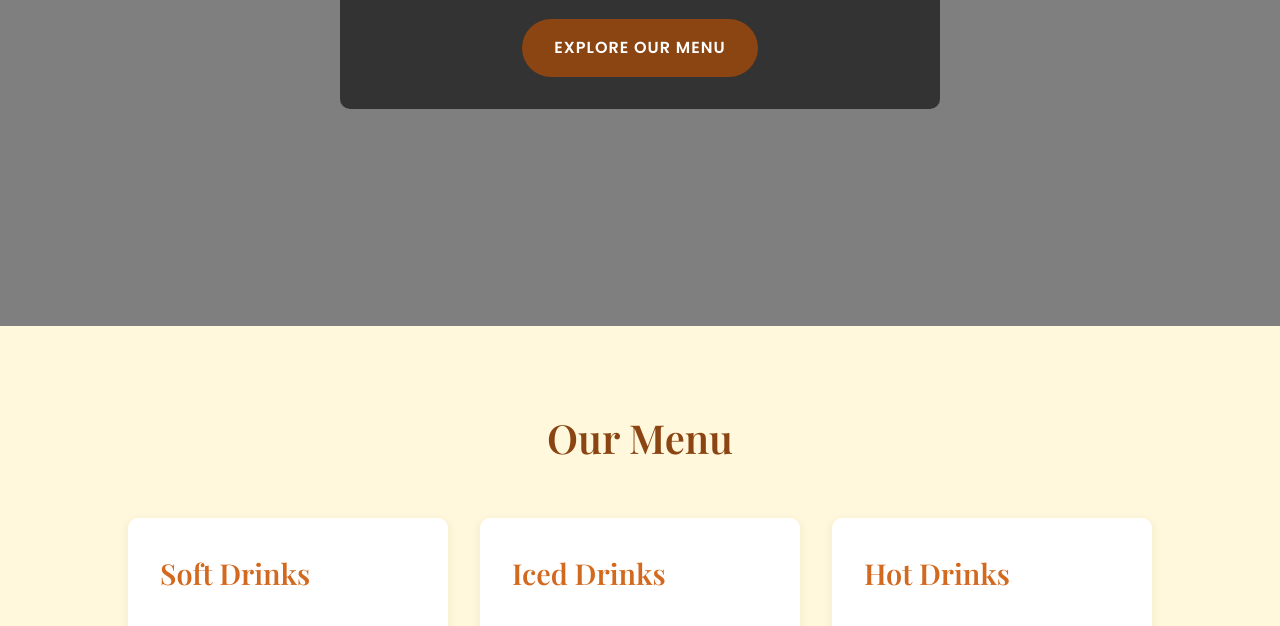
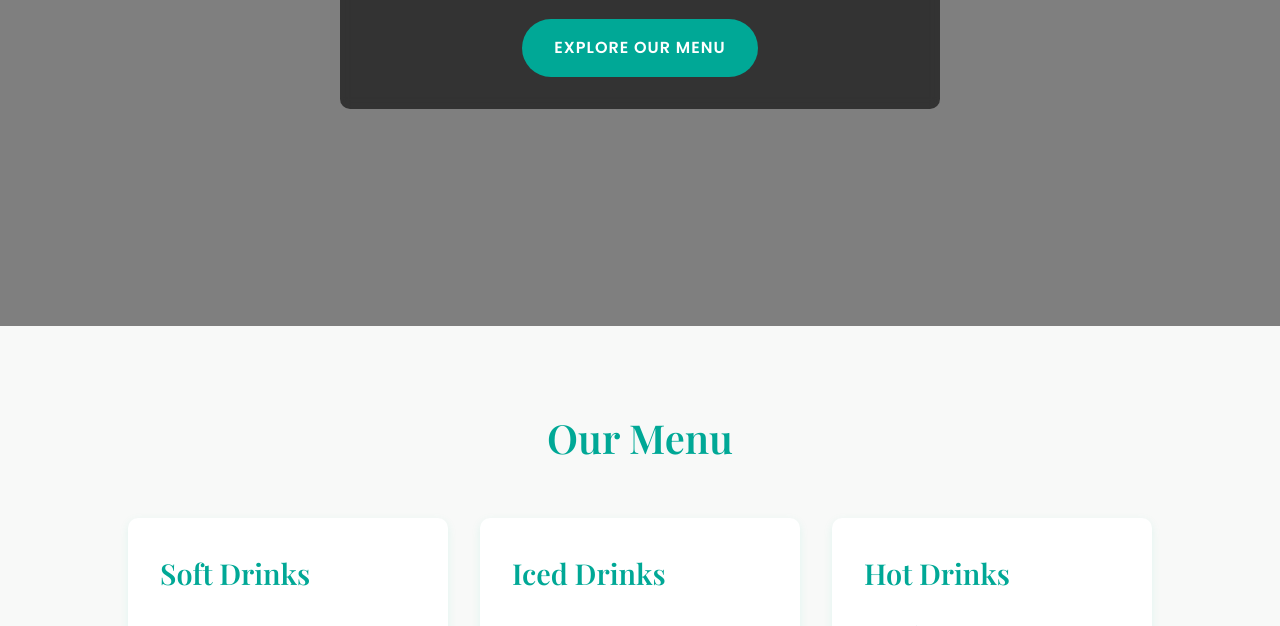
Before and after one commit to Nazz91939/Mint-JadeWebsite, a plain HTML site: page index.html in a window 1280 px wide. Shown: the part 474-1100 px from the top of the page. Drawn offline with nearby package versions, Linux system fonts and the light colour scheme.

Commit message:
Update color palette to mint and jade theme

```diff
--- a/styles/main.css
+++ b/styles/main.css
@@ -6,12 +6,12 @@
 }
 
 :root {
-    --color-primary: #8B4513;
-    --color-secondary: #D2691E;
-    --color-accent: #DEB887;
-    --color-background: #FFF8DC;
-    --color-text: #3E2723;
-    --color-text-light: #5D4037;
+    --color-primary: #00A896; /* Jade green */
+    --color-secondary: #02C39A; /* Mint green */
+    --color-accent: #F0F3BD; /* Light cream accent */
+    --color-background: #F8F9F8; /* Off-white background */
+    --color-text: #05668D; /* Deep teal text */
+    --color-text-light: #028090; /* Medium teal text */
     --color-white: #FFFFFF;
 }
 
@@ -29,7 +29,7 @@ body {
     top: 0;
     left: 0;
     width: 100%;
-    background: rgba(255, 250, 240, 0.95); /* Floral white with opacity */
+    background: rgba(248, 249, 248, 0.95); /* Using background color with opacity */
     padding: 1rem 5%;
     display: flex;
     justify-content: space-between;
@@ -229,11 +229,11 @@ body {
     background: var(--color-white);
     padding: 2rem;
     border-radius: 10px;
-    box-shadow: 0 3px 10px rgba(139, 69, 19, 0.1);
+    box-shadow: 0 3px 10px rgba(2, 195, 154, 0.1);
 }
 
 .menu-category h3 {
-    color: var(--color-secondary);
+    color: var(--color-primary);
     margin-bottom: 1.5rem;
     font-size: 1.8rem;
     font-family: 'Playfair Display', serif;
@@ -496,7 +496,7 @@ footer {
 }
 
 .menu-item h4 {
-    color: var(--color-secondary);
+    color: var(--color-text);
 }
 
 .contact-form button {
```
